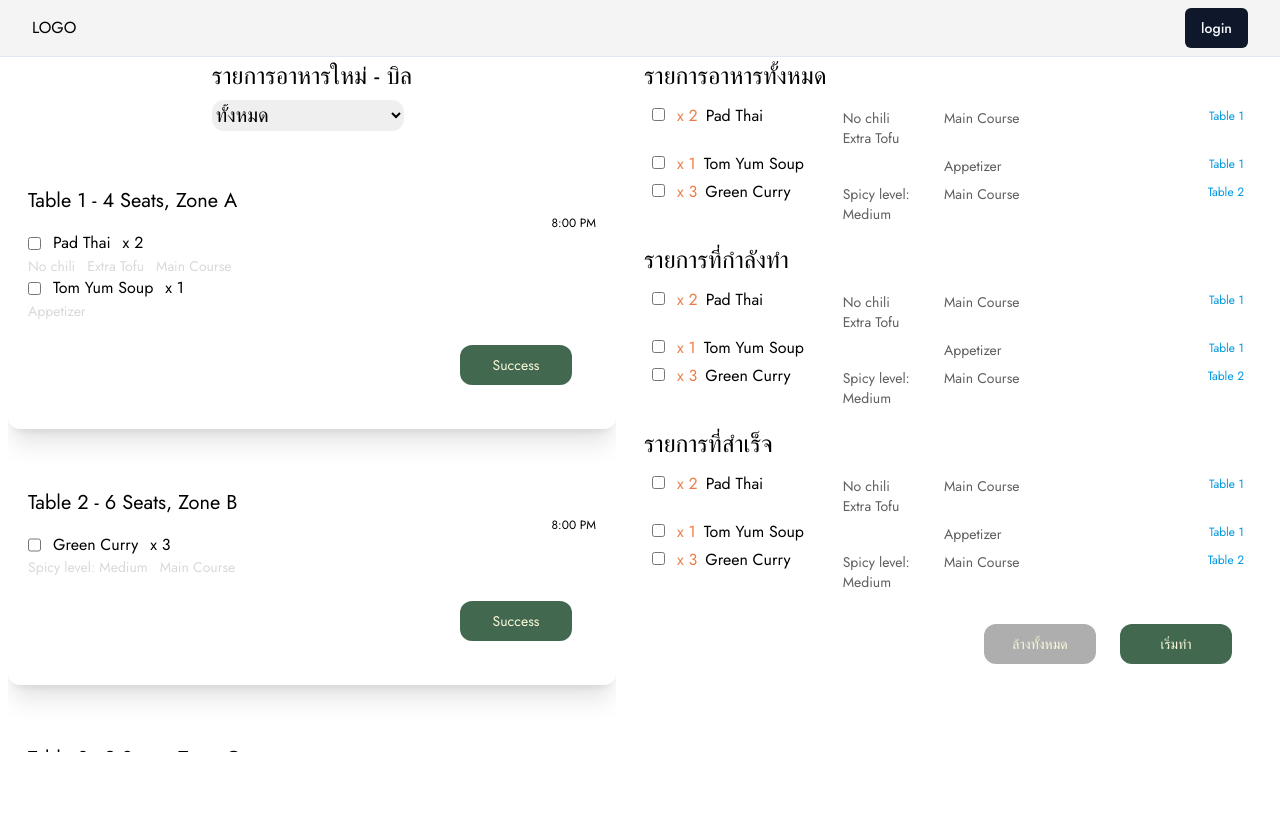
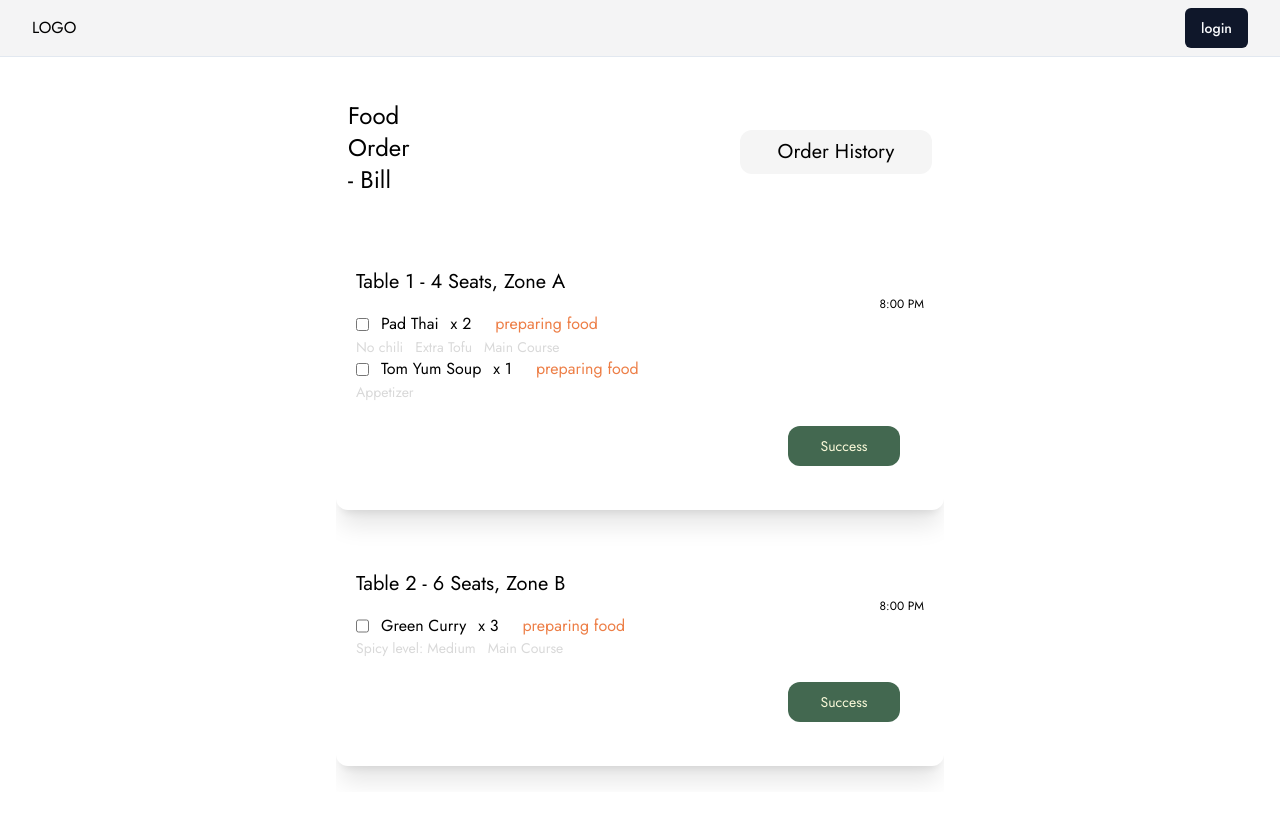
Before and after one commit to Noppadol35/SE-Project, a Next.js app: page /dashboard/chef in a window 1280 px wide. Shown: the top 820 px of the page. Built offline with nearby package versions, Linux system fonts and the light colour scheme.

Commit message:
Add SweetAlert2 library

```diff
--- a/package.json
+++ b/package.json
@@ -43,6 +43,7 @@
     "react-icons": "^5.0.1",
     "react-router-dom": "^6.22.3",
     "recharts": "^2.12.2",
+    "sweetalert2": "^11.6.13",
     "tailwind-merge": "^2.2.1",
     "tailwindcss-animate": "^1.0.7",
     "zustand": "^4.5.2"
--- a/src/components/Dashboard/Chef/components/Home.tsx
+++ b/src/components/Dashboard/Chef/components/Home.tsx
@@ -1,5 +1,8 @@
 import React, { useState, useEffect } from "react";
 import { Order, Menu, Table } from "@/types/entity";
+import OrderHistoryPage from './OrderHistoryPage';
+import Swal from 'sweetalert2';
+import ReactDOMServer from 'react-dom/server';
 
 function Home() {
   const [orders, setOrders] = useState([
@@ -21,7 +24,7 @@ function Home() {
           },
           qty: 2,
           optionDetail: [{ name: "No chili" }, { name: "Extra Tofu" }],
-          status: "กำลังทำ", // เพิ่มสถานะให้กับเมนู
+          status: "เสร็จสิ้น", // เพิ่มสถานะให้กับเมนู
         },
         {
           id: 2,
@@ -147,32 +150,35 @@ function Home() {
 
   const [selectedZone, setSelectedZone] = useState<string>("");
 
+  const orderHistoryHtml = ReactDOMServer.renderToString(<OrderHistoryPage orders={orders} />);
+
+  const handleViewOrderHistory = () => {
+    Swal.fire({
+      title: 'Order History',
+      html: orderHistoryHtml,
+      width: '40%',
+      showCloseButton: true,
+      showConfirmButton: true,
+      scrollbarPadding: true,
+      focusConfirm: true,
+      allowOutsideClick: true,
+    });
+  };
+
   return (
     <>
-      <div className="flex flex-col-reverse md:flex-row ">
+      <div className="flex justify-center items-center min-h-screen">
         <div className="w-full md:w-[calc(50%-16px)] p-2 md:h-[90dvh] rounded-xl flex flex-col justify-center items-center">
-  <div className="text-2xl p-3">
-    <p>รายการอาหารใหม่ - บิล</p>
-    <select
-      className="w-48 rounded-xl text-xl mt-2"
-      value={selectedZone}
-      onChange={(e) => setSelectedZone(e.target.value)}
+          <div className="flex items-center text-2xl p-3" style={{ marginBottom: "1rem" }}>
+            <p style={{ marginRight: "20rem" }}>Food Order - Bill</p>
+            <div>
+              <button
+                className="w-48 rounded-xl text-xl mt-2 p-2 bg-[#F5F5F5] border-none focus:outline-none focus:ring-2 focus:ring-[#ED7E46] focus:ring-opacity-50 transition duration-300 ease-in-out hover:shadow-xl"
+                onClick={handleViewOrderHistory}
               >
-      <option value="">ทั้งหมด</option>
-      {orders && orders.length > 0 ? (
-        Array.from(
-          new Set(
-            orders.map((data) => data.tableID.map((v) => v.name)).flat()
-          )
-        ).map((tableName) => (
-          <option key={tableName} value={tableName}>
-            {tableName}
-          </option>
-        ))
-      ) : (
-        <option disabled>ไม่พบข้อมูล</option>
-      )}
-    </select>
+                Order History
+              </button>
+            </div>
           </div>
 
           <div className="flex flex-wrap justify-center gap-4 py-6 overflow-y-scroll w-full">
@@ -208,6 +214,9 @@ function Home() {
                               <input type="checkbox" />
                               {v.priceList != null && v.priceList.food.name}
                               <p className="justify-end flex">x {v.qty}</p>
+                              <div className="ml-3 text-[#ED7E46]">
+                                preparing food
+                              </div>
                             </div>
                             <div className="text-sm text-[#D9D9D9] flex gap-3">
                               {v.optionDetail.map((i) => (
@@ -219,7 +228,7 @@ function Home() {
                         ))}
                     </div>
                     <div className="flex gap-6 justify-end p-6">
-            <button className="rounded-xl bg-[#436850] text-[#FBFADA] w-28 h-10 text-sm">
+                      <button className="rounded-xl bg-[#436850] text-[#FBFADA] w-28 h-10 text-sm border-none focus:outline-none focus:ring-2 focus:ring-[#ED7E46] focus:ring-opacity-50 transition duration-300 ease-in-out hover:shadow-xl">
                         Success
                       </button>
                     </div>
@@ -230,163 +239,8 @@ function Home() {
             )}
           </div>
         </div>
-
-
-        <div className="md:w-1/2 p-2 md:h-[90dvh]">
-          <div className="text-2xl p-3 ">
-            <p>รายการอาหารทั้งหมด </p>
-          </div>
-          <div className="overflow-y-scroll h-32 bg-white">
-            {orders?.map((data) => (
-              <div key={data.id}>
-                <div className="px-2">
-                  <div>
-                    {Array.isArray(data.menu) &&
-                      data.menu.map((v) => (
-                        <div key={v.id} className="grid grid-cols-3 ">
-                          <div className="flex">
-                            <div className="ml-3 text-[#ED7E46]">
-                              <input type="checkbox"></input>
-                            </div>
-                            <div className="flex gap-2">
-                              <div className="ml-3 text-[#ED7E46]">
-                                x {v.qty}
-                              </div>
-                              <div>
-                                {v.priceList != null && v.priceList.food.name}
-                              </div>
-                            </div>
-                          </div>
-                          <div className="grid grid-cols-2 text-sm py-1 text-[#5F5F5F]">
-                            <div>
-                              {v.optionDetail.map((i) => (
-                                <div key={i.name}>{i.name}</div>
-                              ))}
-                            </div>
-                            <div>{v.priceList.name}</div>
-                          </div>
-                          <div className="flex justify-end p-1 text-xs py-1 text-[#0198DD]">
-                            {Array.isArray(data.tableID) &&
-                              data.tableID.map((v) => (
-                                <React.Fragment key={v.name}>
-                                  {v.name}
-                                </React.Fragment>
-                              ))}
-                          </div>
-                        </div>
-                      ))}
-                  </div>
-                </div>
-              </div>
-            ))}
       </div>
 
-          <div className="text-2xl p-3  ">
-            <p>รายการที่กำลังทำ </p>
-          </div>
-          <div className="overflow-y-scroll h-32 bg-white">
-            {orders?.map((data) => (
-              <div key={data.id}>
-                <div className="px-2">
-                  <div>
-                    {Array.isArray(data.menu) &&
-                      data.menu.map((v) => (
-                        <div key={v.id} className="grid grid-cols-3 ">
-                          <div className="flex">
-                            <div className="ml-3 text-[#ED7E46]">
-                              <input type="checkbox"></input>
-                            </div>
-                            <div className="flex gap-2">
-                              <div className="ml-3 text-[#ED7E46]">
-                                x {v.qty}
-                              </div>
-                              <div>
-                                {v.priceList != null && v.priceList.food.name}
-                              </div>
-                            </div>
-                          </div>
-                          <div className="grid grid-cols-2 text-sm py-1 text-[#5F5F5F]">
-                            <div>
-                              {v.optionDetail.map((i) => (
-                                <div key={i.name}>{i.name}</div>
-                              ))}
-                            </div>
-                            <div>{v.priceList.name}</div>
-                          </div>
-                          <div className="flex justify-end p-1 text-xs py-1 text-[#0198DD]">
-                            {Array.isArray(data.tableID) &&
-                              data.tableID.map((v) => (
-                                <React.Fragment key={v.name}>
-                                  {v.name}
-                                </React.Fragment>
-                              ))}
-                          </div>
-                        </div>
-                      ))}
-                  </div>
-                </div>
-              </div>
-            ))}
-          </div>
-
-          <div className="text-2xl p-3  ">
-            <p>รายการที่สำเร็จ </p>
-          </div>
-          <div className="overflow-y-scroll h-32 bg-white">
-            {orders?.map((data) => (
-              <div key={data.id}>
-                <div className="px-2">
-                  <div>
-                    {Array.isArray(data.menu) &&
-                      data.menu.map((v) => (
-                        <div key={v.id} className="grid grid-cols-3 ">
-                          <div className="flex">
-                            <div className="ml-3 text-[#ED7E46]">
-                              <input type="checkbox"></input>
-                            </div>
-                            <div className="flex gap-2">
-                              <div className="ml-3 text-[#ED7E46]">
-                                x {v.qty}
-                              </div>
-                              <div>
-                                {v.priceList != null && v.priceList.food.name}
-                              </div>
-                            </div>
-                          </div>
-                          <div className="grid grid-cols-2 text-sm py-1 text-[#5F5F5F]">
-                            <div>
-                              {v.optionDetail.map((i) => (
-                                <div key={i.name}>{i.name}</div>
-                              ))}
-                            </div>
-                            <div>{v.priceList.name}</div>
-                          </div>
-                          <div className="flex justify-end p-1 text-xs py-1 text-[#0198DD]">
-                            {Array.isArray(data.tableID) &&
-                              data.tableID.map((v) => (
-                                <React.Fragment key={v.name}>
-                                  {v.name}
-                                </React.Fragment>
-                              ))}
-                          </div>
-                        </div>
-                      ))}
-                  </div>
-                </div>
-              </div>
-            ))}
-          </div>
-
-          <div className="flex gap-6 justify-end p-6">
-            <button className="rounded-xl bg-[#AEAEAE] text-[#FBFADA] w-28 h-10 text-sm">
-              ล้างทั้งหมด
-            </button>
-            <button className="rounded-xl bg-[#436850] text-[#FBFADA] w-28 h-10 text-sm">
-              เริ่มทำ
-            </button>
-          </div>
-        </div>
-      </div>
     </>
   );
 }
--- /dev/null
+++ b/src/components/Dashboard/Chef/components/OrderHistoryPage.tsx
@@ -0,0 +1,95 @@
+import React from 'react';
+
+function OrderHistoryPage({ orders }: { orders: Array<any> }) {
+  return (
+    <div className="order-history">
+      <div className="order-history-content">
+        {orders.map((order: any) => (
+          <div key={order.id} className="order-item">
+            <h2 className="table-name">Table: {order.tableID[0].name}</h2>
+            <div className="table-menu-box">
+              {order.menu.map((menuItem: any) => (
+                <div key={menuItem.id} className="menu-item">
+                  <div className="menu-item-details">
+                    <span className="food-name">{menuItem.priceList?.food?.name}</span>
+                    <span className="quantity">x {menuItem.qty}</span>
+                  </div>
+                  <span className={`status ${menuItem.status === 'กำลังทำ' ? 'preparing' : 'completed'}`}>
+                    {menuItem.status === 'กำลังทำ' ? 'Preparing' : 'Completed'}
+                  </span>
+                </div>
+              ))}
+            </div>
+          </div>
+        ))}
+      </div>
+
+      {/* CSS */}
+      <style>
+        {`
+          .order-history {
+            font-family: Arial, sans-serif;
+          }
+
+          .order-history-title {
+            font-size: 24px;
+            margin-bottom: 10px;
+          }
+
+          .order-history-content {
+            max-height: 300px;
+            overflow-y: auto;
+          }
+
+          .order-item {
+            margin-bottom: 20px;
+          }
+
+          .table-name {
+            font-size: 18px;
+            margin-bottom: 10px;
+          }
+
+          .table-menu-box {
+            border: 1px solid #ccc;
+            padding: 10px;
+            border-radius: 5px;
+          }
+
+          .menu-item {
+            display: flex;
+            justify-content: space-between;
+            align-items: center;
+            margin-bottom: 5px;
+          }
+
+          .menu-item-details {
+            display: flex;
+            align-items: center;
+          }
+
+          .food-name {
+            margin-right: 10px;
+          }
+
+          .status {
+            color: #fff;
+            padding: 5px 10px;
+            border-radius: 5px;
+            font-weight: bold;
+          }
+
+          .preparing {
+            background-color: #ff9800; /* orange */
+          }
+
+          .completed {
+            background-color: #4caf50; /* green */
+          }
+        `}
+      </style>
+    </div>
+  );
+}
+
+export default OrderHistoryPage;
```
Lines whose indentation alone changed are shown as unchanged.
